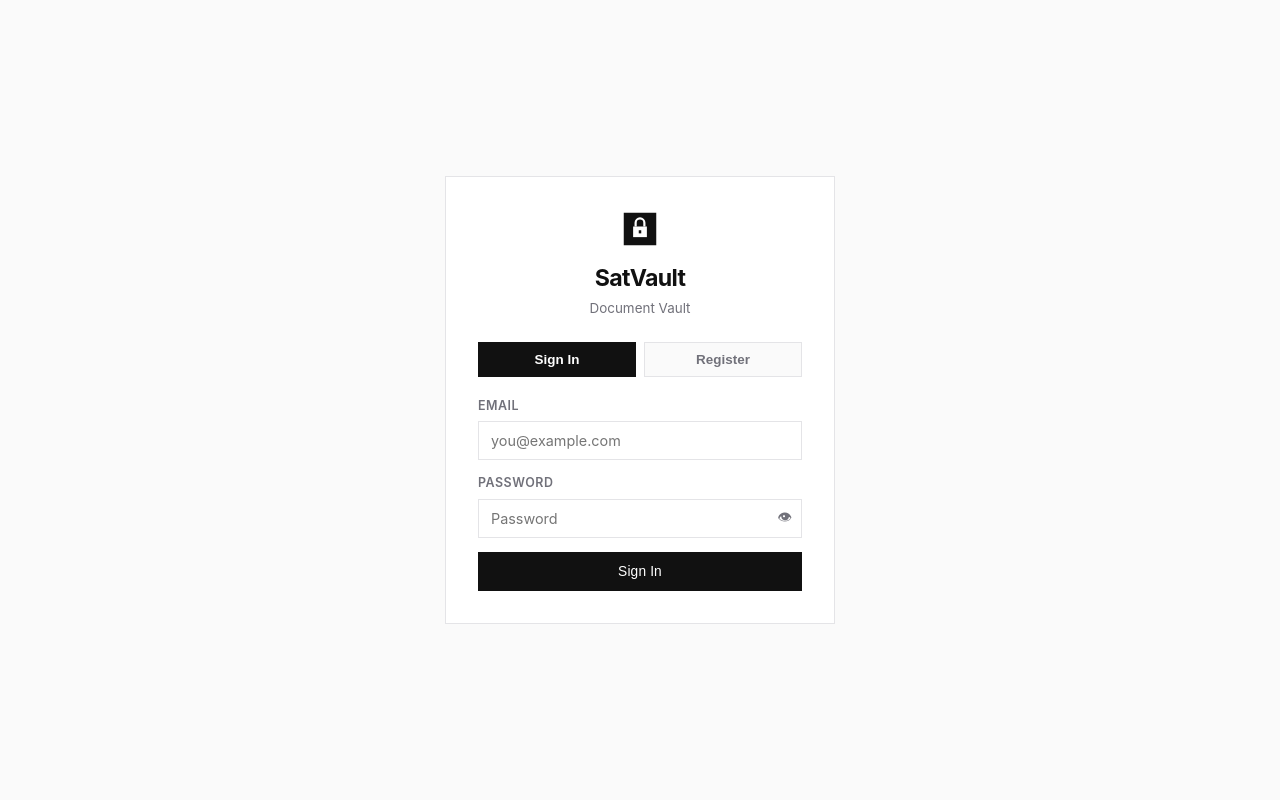
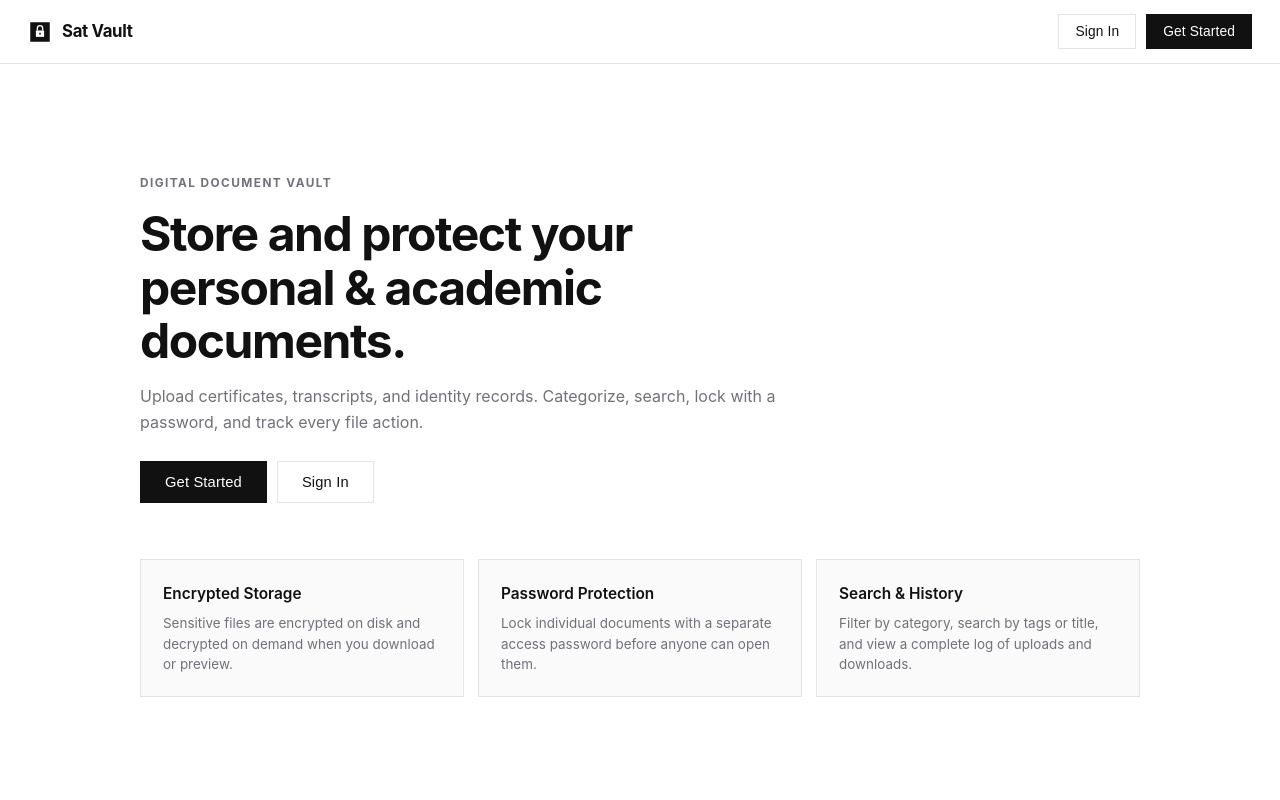
Before and after one commit to VibeCode-Projects/Sat_Vault, a Spring Boot app: page / in a window 1280 px wide. Run offline with Spring Boot 4, Linux system fonts and the light colour scheme; some of the project's set-up classes (security, data sources, template engines, error pages and the like) are left out, and stand-ins take their place.

Commit message:
Add minimal landing page with Get Started and rename UI to Sat Vault

```diff
--- a/src/main/resources/static/css/styles.css
+++ b/src/main/resources/static/css/styles.css
@@ -104,9 +104,108 @@ body {
   font-size: 0.78rem;
 }
 
+.btn-lg {
+  padding: 12px 24px;
+  font-size: 0.92rem;
+}
+
 .btn-full {
   width: 100%;
   padding: 11px 16px;
+}
+
+/* LANDING PAGE */
+.landing-view {
+  min-height: 100vh;
+  display: flex;
+  flex-direction: column;
+  background: var(--bg);
+}
+
+.landing-main {
+  max-width: 1040px;
+  width: 100%;
+  margin: 0 auto;
+  padding: 72px 20px 64px;
+  flex: 1;
+  display: flex;
+  flex-direction: column;
+  justify-content: center;
+  gap: 56px;
+}
+
+.hero {
+  max-width: 660px;
+  animation: fadeUpFlat 0.25s ease-out;
+}
+
+.hero-kicker {
+  font-size: 0.74rem;
+  font-weight: 700;
+  letter-spacing: 0.12em;
+  color: var(--muted);
+  margin-bottom: 14px;
+}
+
+.hero h1 {
+  font-size: clamp(2rem, 4.5vw, 3rem);
+  font-weight: 700;
+  line-height: 1.12;
+  letter-spacing: -0.03em;
+  margin-bottom: 16px;
+}
+
+.hero-sub {
+  font-size: 1rem;
+  color: var(--muted);
+  line-height: 1.6;
+  margin-bottom: 26px;
+}
+
+.hero-actions {
+  display: flex;
+  gap: 10px;
+  flex-wrap: wrap;
+}
+
+.landing-features {
+  display: grid;
+  grid-template-columns: repeat(3, 1fr);
+  gap: 14px;
+}
+
+.feature-box {
+  padding: 22px;
+  border: 1px solid var(--border);
+  background: var(--surface-alt);
+  animation: fadeUpFlat 0.28s ease-out backwards;
+  transition: border-color 0.15s ease, background-color 0.15s ease;
+}
+
+.feature-box:hover {
+  border-color: var(--border-strong);
+  background: var(--surface);
+}
+
+.feature-box h3 {
+  font-size: 0.96rem;
+  font-weight: 600;
+  margin-bottom: 8px;
+}
+
+.back-link {
+  background: none;
+  border: none;
+  color: var(--muted);
+  font-size: 0.82rem;
+  cursor: pointer;
+  padding: 0;
+  margin-bottom: 14px;
+  transition: color 0.15s ease;
+}
+
+.back-link:hover {
+  color: var(--text);
 }
 
 /* Forms */
@@ -891,6 +990,8 @@ textarea:focus,
 }
 
 @media (max-width: 720px) {
+  .landing-features { grid-template-columns: 1fr; }
+  .landing-main { padding: 44px 20px; gap: 36px; }
   .stats-grid { grid-template-columns: repeat(2, 1fr); }
   .form-row { grid-template-columns: 1fr; }
   .activity-item { flex-direction: column; align-items: flex-start; }
--- a/src/main/resources/static/index.html
+++ b/src/main/resources/static/index.html
@@ -3,21 +3,63 @@
 <head>
   <meta charset="UTF-8" />
   <meta name="viewport" content="width=device-width, initial-scale=1.0" />
-  <title>SatVault</title>
+  <title>Sat Vault</title>
   <link rel="icon" type="image/svg+xml" href="/favicon.svg" />
   <link rel="stylesheet" href="/css/styles.css" />
 </head>
 <body>
   <div id="toast-container" class="toast-container" aria-live="polite"></div>
 
+  <!-- LANDING VIEW -->
+  <div id="landing-view" class="landing-view hidden">
+    <header class="navbar">
+      <div class="brand-mini">
+        <img src="/favicon.svg" alt="Sat Vault" class="brand-icon" />
+        <span class="brand-name">Sat Vault</span>
+      </div>
+      <div class="nav-right">
+        <button class="btn btn-ghost" id="landing-signin-btn">Sign In</button>
+        <button class="btn btn-primary" id="landing-get-started-top">Get Started</button>
+      </div>
+    </header>
+
+    <main class="landing-main">
+      <section class="hero">
+        <div class="hero-kicker">DIGITAL DOCUMENT VAULT</div>
+        <h1>Store and protect your personal &amp; academic documents.</h1>
+        <p class="hero-sub">Upload certificates, transcripts, and identity records. Categorize, search, lock with a password, and track every file action.</p>
+        <div class="hero-actions">
+          <button class="btn btn-primary btn-lg" id="landing-get-started-btn">Get Started</button>
+          <button class="btn btn-ghost btn-lg" id="landing-login-btn">Sign In</button>
+        </div>
+      </section>
+
+      <section class="landing-features">
+        <div class="feature-box">
+          <h3>Encrypted Storage</h3>
+          <p class="muted">Sensitive files are encrypted on disk and decrypted on demand when you download or preview.</p>
+        </div>
+        <div class="feature-box">
+          <h3>Password Protection</h3>
+          <p class="muted">Lock individual documents with a separate access password before anyone can open them.</p>
+        </div>
+        <div class="feature-box">
+          <h3>Search &amp; History</h3>
+          <p class="muted">Filter by category, search by tags or title, and view a complete log of uploads and downloads.</p>
+        </div>
+      </section>
+    </main>
+  </div>
+
   <!-- AUTH VIEW -->
   <main id="auth-view" class="auth-view hidden">
     <div class="auth-card glass-card animate-pop">
+      <button type="button" class="back-link" id="auth-back-btn">← Back</button>
       <div class="auth-brand">
         <div class="vault-emblem">
-          <img src="/favicon.svg" alt="SatVault" />
+          <img src="/favicon.svg" alt="Sat Vault" />
         </div>
-        <h1>SatVault</h1>
+        <h1>Sat Vault</h1>
         <p class="subtitle">Document Vault</p>
       </div>
 
@@ -66,8 +108,8 @@
   <div id="app-view" class="app-view hidden">
     <header class="navbar">
       <div class="brand-mini">
-        <img src="/favicon.svg" alt="SatVault" class="brand-icon" />
-        <span class="brand-name">SatVault</span>
+        <img src="/favicon.svg" alt="Sat Vault" class="brand-icon" />
+        <span class="brand-name">Sat Vault</span>
       </div>
 
       <div class="nav-right">
--- a/src/main/resources/static/js/app.js
+++ b/src/main/resources/static/js/app.js
@@ -15,6 +15,7 @@
 
   // DOM helpers
   const $ = (id) => document.getElementById(id);
+  const landingView = $('landing-view');
   const authView = $('auth-view');
   const appView = $('app-view');
 
@@ -115,15 +116,33 @@
     });
   });
 
-  // Auth Tabs
+  // Auth Tabs & Landing Navigation
+  function switchAuthTab(tabName) {
+    document.querySelectorAll('.auth-tab').forEach((t) => {
+      t.classList.toggle('active', t.dataset.authTab === tabName);
+    });
+    const isLogin = tabName === 'login';
+    $('login-form').classList.toggle('hidden', !isLogin);
+    $('register-form').classList.toggle('hidden', isLogin);
+  }
+
+  function openAuth(tabName) {
+    switchAuthTab(tabName);
+    landingView.classList.add('hidden');
+    authView.classList.remove('hidden');
+  }
+
+  $('landing-get-started-btn').addEventListener('click', () => openAuth('register'));
+  $('landing-get-started-top').addEventListener('click', () => openAuth('register'));
+  $('landing-signin-btn').addEventListener('click', () => openAuth('login'));
+  $('landing-login-btn').addEventListener('click', () => openAuth('login'));
+  $('auth-back-btn').addEventListener('click', () => {
+    authView.classList.add('hidden');
+    landingView.classList.remove('hidden');
+  });
+
   document.querySelectorAll('.auth-tab').forEach((tab) => {
-    tab.addEventListener('click', () => {
-      document.querySelectorAll('.auth-tab').forEach((t) => t.classList.remove('active'));
-      tab.classList.add('active');
-      const isLogin = tab.dataset.authTab === 'login';
-      $('login-form').classList.toggle('hidden', !isLogin);
-      $('register-form').classList.toggle('hidden', isLogin);
-    });
+    tab.addEventListener('click', () => switchAuthTab(tab.dataset.authTab));
   });
 
   // Auth Actions
@@ -168,15 +187,17 @@
     await api('/api/auth/logout', { method: 'POST' });
     state.user = null;
     appView.classList.add('hidden');
-    authView.classList.remove('hidden');
+    authView.classList.add('hidden');
+    landingView.classList.remove('hidden');
     $('login-password').value = '';
-    toast('Signed out securely', 'info');
+    toast('Signed out', 'info');
   });
 
   function onAuthenticated(user) {
     state.user = user;
     $('user-name').textContent = user.fullName;
     $('user-avatar').textContent = (user.fullName || 'U').charAt(0).toUpperCase();
+    landingView.classList.add('hidden');
     authView.classList.add('hidden');
     appView.classList.remove('hidden');
     loadDocuments();
@@ -189,10 +210,10 @@
       if (me && me.authenticated) {
         onAuthenticated(me);
       } else {
-        authView.classList.remove('hidden');
+        landingView.classList.remove('hidden');
       }
     } catch {
-      authView.classList.remove('hidden');
+      landingView.classList.remove('hidden');
     }
   }
 
```
